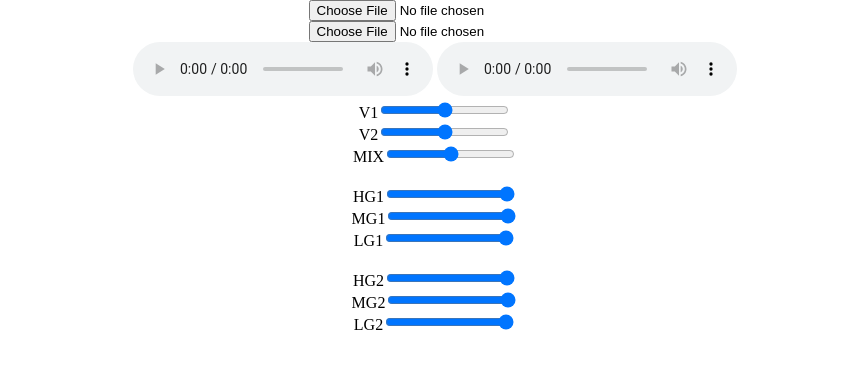
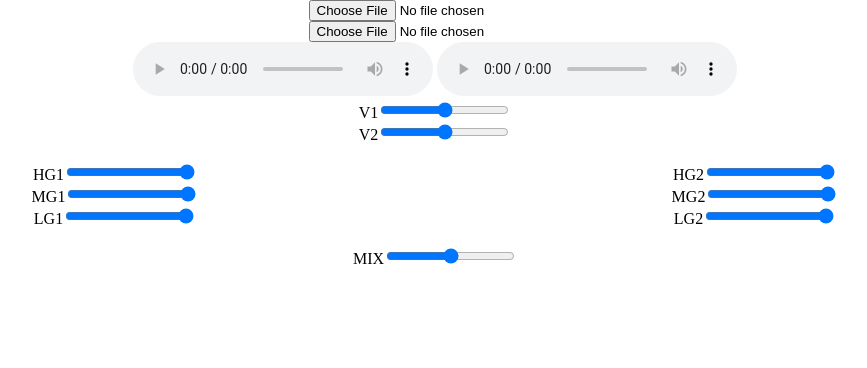
Before and after one commit to joefoxdevelopment/Hackathon_Self_DJ, a plain HTML site: page index.html in a window 1280 px wide. Shown: the whole page, without its empty margins (205-1072 px from the left). Drawn offline with Linux system fonts and the light colour scheme.

Commit message:
Add slider css

```diff
--- a/app.css
+++ b/app.css
@@ -7,7 +7,7 @@ body {
 .audiopicker {
   width: auto;
   }
-  .picker1 .picker2 {
+  .picker1 .picker0 {
     -webkit-appearance: none;
     appearance: none;
     height:10px;
@@ -15,4 +15,33 @@ body {
   }
   .slidecontainer {
     width: 50%;
-      }
+    }
+
+.containers {
+  float:left;
+  width:50%;
+
+}
+
+
+.slider:hover {
+    opacity: 1;
+}
+
+.slider::-webkit-slider-thumb {
+    -webkit-appearance: none;
+    appearance: none;
+    width: 25px;
+    height: 25px;
+    border-radius: 50%;
+    background: black;
+    cursor: pointer;
+}
+
+.slider::-moz-range-thumb {
+    width: 25px;
+    height: 25px;
+    border-radius: 50%;
+    background: black;
+    cursor: pointer;
+}
--- a/index.html
+++ b/index.html
@@ -15,17 +15,20 @@
         </audio><br />
 
         V1<input id="vol0" type="range" min="0" max="100" value="50" oninput="calcVol()"><br />
-        V2<input id="vol1" type="range" min="0" max="100" value="50" oninput="calcVol()"><br />
-        MIX<input id="mixer" type="range" min="0" max="100" value="50" oninput="calcVol()"><br /><br />
+        V2<input id="vol1" type="range" min="0" max="100" value="50" oninput="calcVol()"><br /><br />
 
-        HG1<input type="range" value="100" step="1" min="0" max="100" oninput="changeEq(this, 'highGain', 0);"><br />
-        MG1<input type="range" value="100" step="1" min="0" max="100" oninput="changeEq(this, 'midGain', 0);"><br />
-        LG1<input type="range" value="100" step="1" min="0" max="100" oninput="changeEq(this, 'lowGain', 0);"><br /><br />
 
-        HG2<input type="range" value="100" step="1" min="0" max="100" oninput="changeEq(this, 'highGain', 1);"><br />
-        MG2<input type="range" value="100" step="1" min="0" max="100" oninput="changeEq(this, 'midGain', 1);"><br />
-        LG2<input type="range" value="100" step="1" min="0" max="100" oninput="changeEq(this, 'lowGain', 1);"><br /><br />
-
+<div class="containers">
+        HG1<input type="range" value="100" step="1" min="0" max="100" oninput="changeEq(this, 'highGain', 0);" class="slider"><br />
+        MG1<input type="range" value="100" step="1" min="0" max="100" oninput="changeEq(this, 'midGain', 0);" class="slider"><br />
+        LG1<input type="range" value="100" step="1" min="0" max="100" oninput="changeEq(this, 'lowGain', 0);" class="slider"><br /><br />
+</div>
+<div class="containers">
+        HG2<input type="range" value="100" step="1" min="0" max="100" oninput="changeEq(this, 'highGain', 1);" class="slider1"><br />
+        MG2<input type="range" value="100" step="1" min="0" max="100" oninput="changeEq(this, 'midGain', 1);" class="slider1"><br />
+        LG2<input type="range" value="100" step="1" min="0" max="100" oninput="changeEq(this, 'lowGain', 1);" class="slider1"><br /><br />
+</div>
+        MIX<input id="mixer" type="range" min="0" max="100" value="50" oninput="calcVol()"><br />
     </body>
     <script type="text/javascript" src="app.js"></script>
 </html>
```
